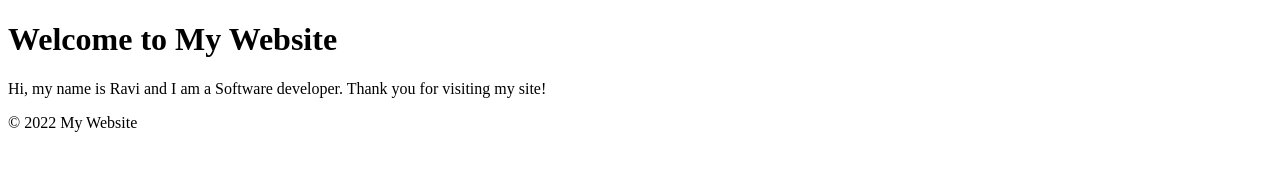
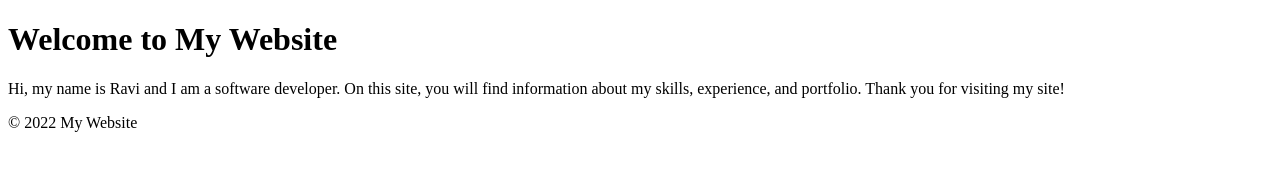
Before and after one commit to talkwithravi/talkwithravi.github.io, a plain HTML site: page index.html in a window 1280 px wide. Drawn offline with Linux system fonts and the light colour scheme.

Commit message:
Update index.html

```diff
--- a/index.html
+++ b/index.html
@@ -2,13 +2,14 @@
 <html>
 <head>
   <title>My Website</title>
+  <link rel="stylesheet" type="text/css" href="style.css">
 </head>
 <body>
   <header>
     <h1>Welcome to My Website</h1>
   </header>
   <main>
-    <p>Hi, my name is Ravi and I am a Software developer. Thank you for visiting my site!</p>
+    <p>Hi, my name is Ravi and I am a software developer. On this site, you will find information about my skills, experience, and portfolio. Thank you for visiting my site!</p>
   </main>
   <footer>
     <p>&copy; 2022 My Website</p>
```
